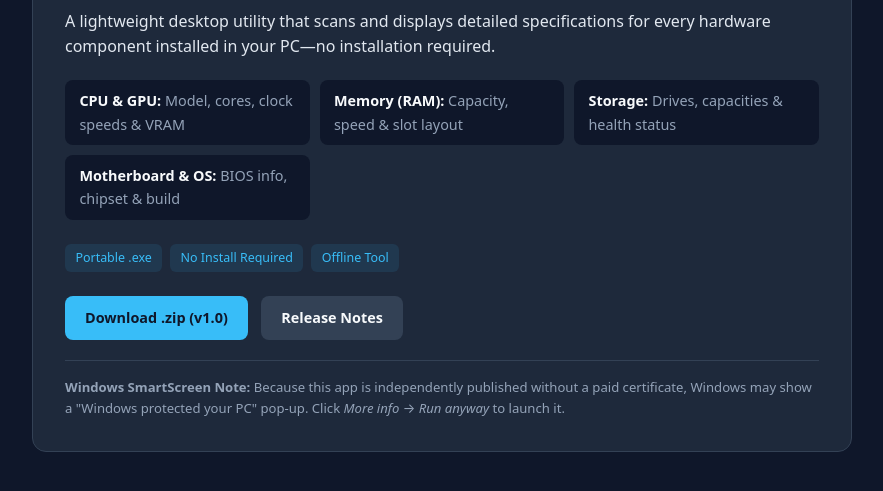
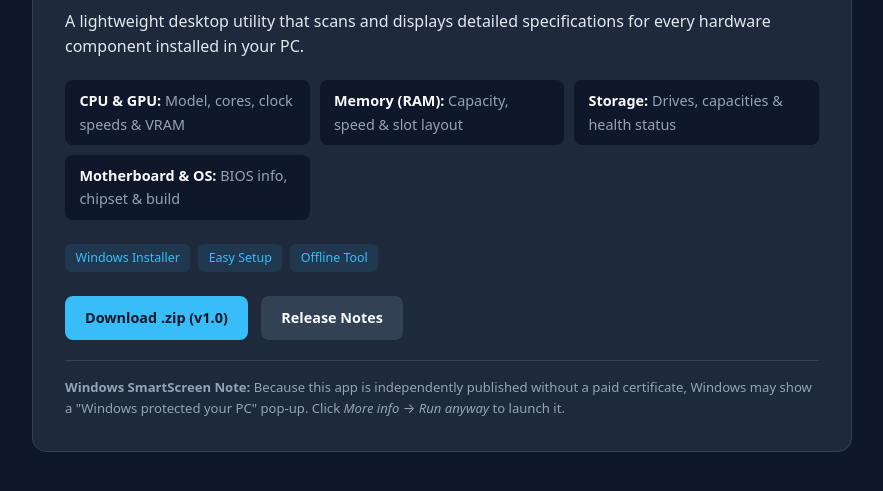
Before and after one commit to GAMER87-ANON63/gamer87-anon63.github.io, a plain HTML site: page index.html in a window 1280 px wide. Shown: the part 243-734 px from the top of the page, without its empty margins (198-1081 px from the left). Drawn offline with Linux system fonts and the light colour scheme.

Commit message:
Update index.html

```diff
--- a/index.html
+++ b/index.html
@@ -109,9 +109,10 @@
           <span class="version">v1.0 • Windows 10/11 (64-bit)</span>
         </div>
 
-        <p class="description">
-          A lightweight desktop utility that scans and displays detailed specifications for every hardware component installed in your PC—no installation required.
-        </p>
+      <p class="description">
+  A lightweight desktop utility that scans and displays detailed specifications for every hardware component installed in your PC.
+</p>
+
 
         <ul class="features">
           <li><strong>CPU &amp; GPU:</strong> Model, cores, clock speeds &amp; VRAM</li>
@@ -120,11 +121,12 @@
           <li><strong>Motherboard &amp; OS:</strong> BIOS info, chipset &amp; build</li>
         </ul>
 
-        <div class="tags">
-          <span class="tag">Portable .exe</span>
-          <span class="tag">No Install Required</span>
-          <span class="tag">Offline Tool</span>
-        </div>
+    <div class="tags">
+  <span class="tag">Windows Installer</span>
+  <span class="tag">Easy Setup</span>
+  <span class="tag">Offline Tool</span>
+</div>
+
 
         <div class="links">
           <a href="https://github.com/GAMER87-ANON63/gamer87-anon63.github.io/releases/download/hello-world/PCHardwareDashboard_Setup.zip" class="primary">Download .zip (v1.0)</a>
```
